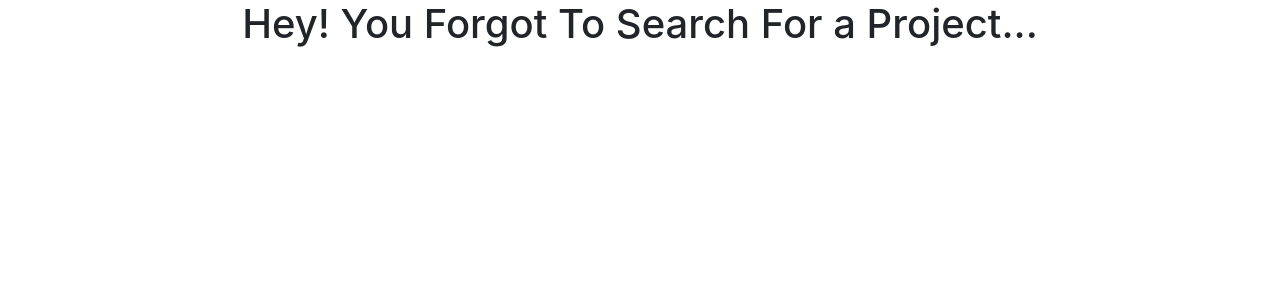
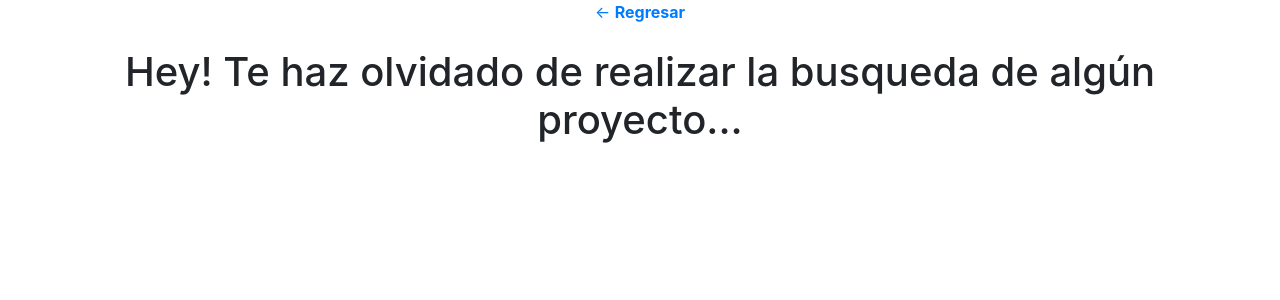
Before and after one commit to MiguelRomanR/Entrega1Roman, a Django app: page /projects/search_projects in a window 1280 px wide. Shown: the part 56-356 px from the top of the page. Run offline with Django 4.2, Linux system fonts and the light colour scheme; some libraries are stand-ins or nearby versions.

Commit message:
Se actualiza el codigo de los HTML, y se agrega la opción de regreso en los proyectos

```diff
--- a/my_portfolio/templates/search_projects.html
+++ b/my_portfolio/templates/search_projects.html
@@ -4,25 +4,28 @@
 
 {% block page_content %}
 
-    <center>
+<center>
 
     {% if searched %}
 
-        <h1>You Searched For {{searched}}</h1>
-        <br/>
-        {% for project in projects %}
+    <h1>Tu busqueda fue por: {{searched}}</h1><br />
 
-        <a href="{% url 'project_detail' project.pk %}"class="btn btn-primary">
-            <strong>Read More about:</strong>
-            <h6 style="color: #2ecc71">{{ project }}</h6></a>&nbsp;
-        {% endfor %}
+    {% for project in projects %}
+
+    <a href="{% url 'project_detail' project.pk %}" class="btn btn-primary">
+        <strong>Leer mas:</strong>
+        <h6 style="color: #2ecc71">{{ project }}</h6>
+    </a>&nbsp;
+
+    {% endfor %}
 
     {% else %}
 
-        <h1>Hey! You Forgot To Search For a Project...</h1>
+    <a href="{% url 'project_index' %}">&#x2190; <strong>Regresar</strong></a><br /><br />
+    <h1>Hey! Te haz olvidado de realizar la busqueda de algún proyecto...</h1>
 
     {% endif %}
 
-    </center>
+</center>
 
 {% endblock %}
```
Also changed, not shown: my_portfolio/templates/project_detail.html (+10 -4 lines), my_portfolio/templates/project_index.html (+18 -11 lines).
